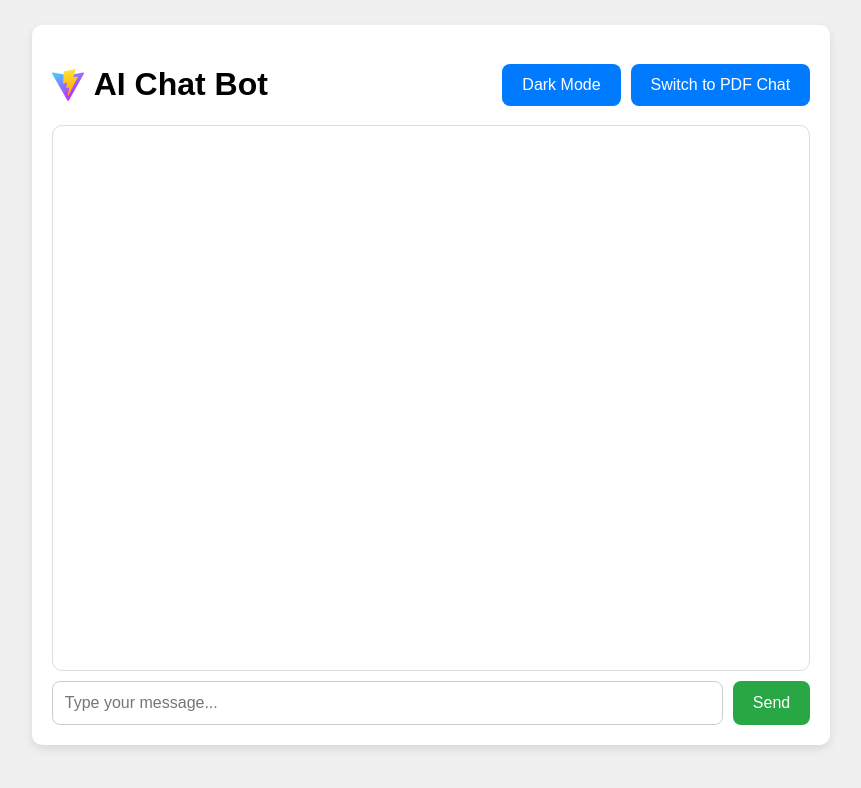
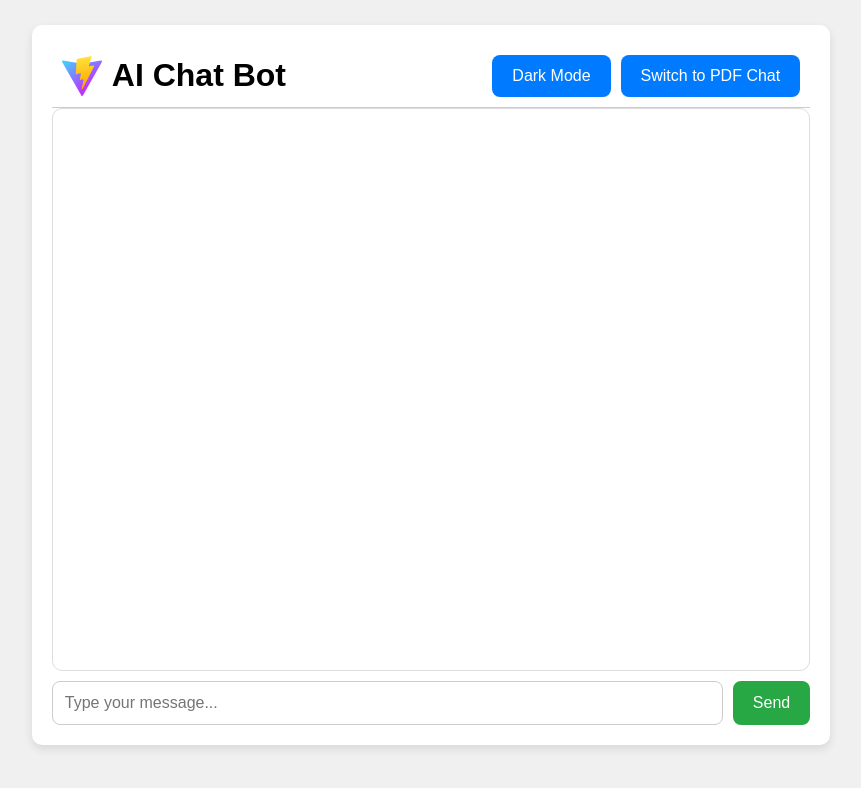
Before and after one commit to lokeshec23/ChatBot-AI, a React (Vite) app in the folder frontend/: page / in a window 1280 px wide. Shown: the top 788 px of the page, without its empty margins (209-1070 px from the left). Built offline with nearby package versions, Linux system fonts and the light colour scheme.

Commit message:
Add PDF upload and query endpoints to backend; enhance App component layout

```diff
--- a/frontend/src/App.jsx
+++ b/frontend/src/App.jsx
@@ -2,6 +2,7 @@ import React, { useEffect, useRef, useState } from "react";
 import axios from "axios";
 import "./App.css";
 import { marked } from "marked";
+
 const App = () => {
   const [input, setInput] = useState("");
   const [messages, setMessages] = useState([]);
@@ -184,16 +185,19 @@ const App = () => {
 
   return (
     <div className={`chat-container ${darkMode ? "dark" : "light"}`}>
+      {/* Header */}
       <div
         style={{
           display: "flex",
           justifyContent: "space-between",
           alignItems: "center",
+          padding: "10px",
+          borderBottom: "1px solid #ccc",
         }}
       >
-        <div style={{ display: "flex", gap: "10px" }}>
-          <img src="/vite.svg" alt="logo" />
-          <h1>AI Chat Bot</h1>
+        <div style={{ display: "flex", gap: "10px", alignItems: "center" }}>
+          <img src="/vite.svg" alt="logo" width="40" />
+          <h1 style={{ margin: 0 }}>AI Chat Bot</h1>
         </div>
         <div style={{ display: "flex", gap: "10px" }}>
           {/* Dark Mode Toggle Button */}
```
Also changed, not shown: 2 other files (tests, documents, lock files or other folders).
